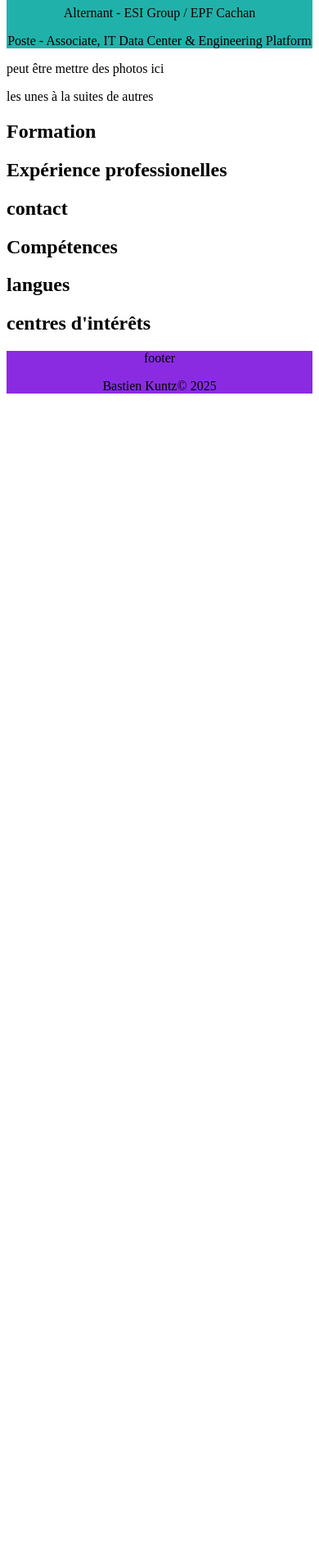
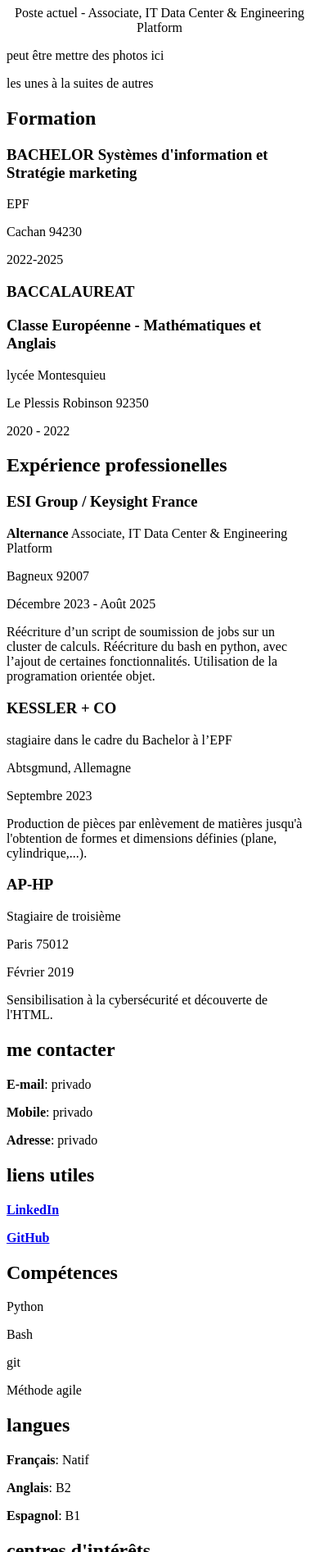
Before and after one commit to CrowHugin/web, a plain HTML site: page html/cv.html in a window 390 px wide. Shown: the part 107-2000 px from the top of the page at 82% size. Before the commit the page ends 844 px from the top, so only its background shows below. Drawn offline with Linux system fonts and the light colour scheme.

Commit message:
add some informations

```diff
--- a/html/cv.html
+++ b/html/cv.html
@@ -2,18 +2,14 @@
 <html>
     <head>
         <meta charset="UTF-8">
-        <title>Title</title>
+        <title>CV Bastien Kuntz</title>
     </head>
-    <header style="background-color: blueviolet;">
-
-        <p>header</p>
-    </header>
 
     <body>
-        <div style="text-align: center; background-color: lightseagreen;">
+        <div style="text-align: center;">
             <h1>Bastien Kuntz</h1>
             <p>Alternant - ESI Group / EPF Cachan</p>
-            <p>Poste - Associate, IT Data Center & Engineering Platform</p>
+            <p>Poste actuel - Associate, IT Data Center & Engineering Platform</p>
         </div>
         <div>
             <p>peut être mettre des photos ici</p>
@@ -22,31 +18,93 @@
 
         <div class="formation">
             <h2>Formation</h2>
+            <div">
+                <h3><b>BACHELOR</b> Systèmes d'information et Stratégie marketing</h3>
+                <p>EPF</p>
+                <p>Cachan 94230</p>
+                <p>2022-2025</p>
+            </div>
+
+            <div">
+                <h3><b>BACCALAUREAT</b></h3>
+                <h3>Classe Européenne - Mathématiques et Anglais</h3>
+                <p>lycée Montesquieu</p>
+                <p>Le Plessis Robinson 92350</p>
+                <p>2020 - 2022</p>
+            </div>
+
         </div>
 
         <div class="exp_pro">
             <h2>Expérience professionelles</h2>
+            <div">
+                <h3>ESI Group / Keysight France</h3>
+                <p><b>Alternance</b> Associate, IT Data Center & Engineering Platform</p>
+                <p>Bagneux 92007</p>
+                <p>Décembre 2023 - Août 2025</p>
+                <p>Réécriture d’un script de soumission de jobs sur un cluster de calculs.
+                    Réécriture du bash en python, avec l’ajout de certaines fonctionnalités. Utilisation de la programation orientée objet.</p>
+            </div>
+            <div">
+                <h3>KESSLER + CO</h3>
+                <p>stagiaire dans le cadre du Bachelor à l’EPF</p>
+                <p>Abtsgmund, Allemagne</p>
+                <p>Septembre 2023</p>
+                <p>Production de pièces par enlèvement de matières jusqu'à l'obtention
+                    de formes et dimensions définies (plane, cylindrique,...).</p>
+            </div>
+            <div">
+                <h3>AP-HP</h3>
+                <p>Stagiaire de troisième</p>
+                <p>Paris 75012</p>
+                <p>Février 2019</p>
+                <p>Sensibilisation à la cybersécurité et découverte de l'HTML.</p>
+            </div>
         </div>
 
         <div class="contact">
-            <h2>contact</h2>
+            <h2>me contacter</h2>
+            <div>
+                <p><b>E-mail</b>: privado</p>
+                <p><b>Mobile</b>: privado</p>
+                <p><b>Adresse</b>: privado</p>
+            </div>
+        </div>
+
+        <div class="liens">
+            <h2>liens utiles</h2>
+            <div>
+                <p><b><a href="https://www.linkedin.com/in/bastien-kuntz" target="_blank">LinkedIn</a></b></p>
+                <p><b><a href="https://github.com/CrowHugin" target="_blank">GitHub</a></b></p>
+            </div>
         </div>
 
         <div class="comp">
+            <!--mettre des images-->
             <h2>Compétences</h2>
+            <p>Python</p>
+            <p>Bash</p>
+            <p>git</p>
+            <p>Méthode agile</p>
         </div>
 
         <div class="langues">
             <h2>langues</h2>
+            <p><b>Français</b>: Natif</p>
+            <p><b>Anglais</b>: B2</p>
+            <p><b>Espagnol</b>: B1</p>
         </div>
 
         <div class="c_intérêts">
             <h2>centres d'intérêts</h2>
+            <p>Python</p>
+            <p>Escalade</p>
+            <p>échecs</p>
         </div>
 
     </body>
 
-    <footer style="background-color: blueviolet; text-align: center;">
+    <footer style="text-align: center;">
         <p>footer</p>
         <p>Bastien Kuntz&copy; 2025</p>
     </footer>
```
